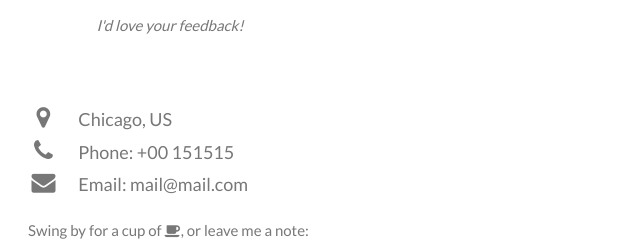
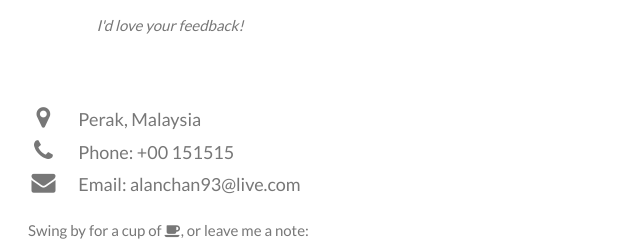
Before and after one commit to alanchan-kl/alanchan-kl.github.io, a plain HTML site: page index.html in a window 1280 px wide. Shown: the part 3387-3638 px from the top of the page, 470-1110 px from the left. Drawn offline with nearby package versions, Linux system fonts and the light colour scheme.

```diff
--- a/index.html
+++ b/index.html
@@ -1,6 +1,6 @@
 <!DOCTYPE html>
 <html>
-<title>W3.CSS Template</title>
+<title>iAlan93</title>
 <meta charset="UTF-8">
 <meta name="viewport" content="width=device-width, initial-scale=1">
 <link rel="stylesheet" href="https://www.w3schools.com/w3css/4/w3.css">
@@ -216,9 +216,9 @@ body, html {
     </div>
     <div class="w3-col m8 w3-panel">
       <div class="w3-large w3-margin-bottom">
-        <i class="fa fa-map-marker fa-fw w3-hover-text-black w3-xlarge w3-margin-right"></i> Chicago, US<br>
+        <i class="fa fa-map-marker fa-fw w3-hover-text-black w3-xlarge w3-margin-right"></i> Perak, Malaysia<br>
         <i class="fa fa-phone fa-fw w3-hover-text-black w3-xlarge w3-margin-right"></i> Phone: +00 151515<br>
-        <i class="fa fa-envelope fa-fw w3-hover-text-black w3-xlarge w3-margin-right"></i> Email: mail@mail.com<br>
+        <i class="fa fa-envelope fa-fw w3-hover-text-black w3-xlarge w3-margin-right"></i> Email: alanchan93@live.com<br>
       </div>
       <p>Swing by for a cup of <i class="fa fa-coffee"></i>, or leave me a note:</p>
       <form action="/action_page.php" target="_blank">
```
